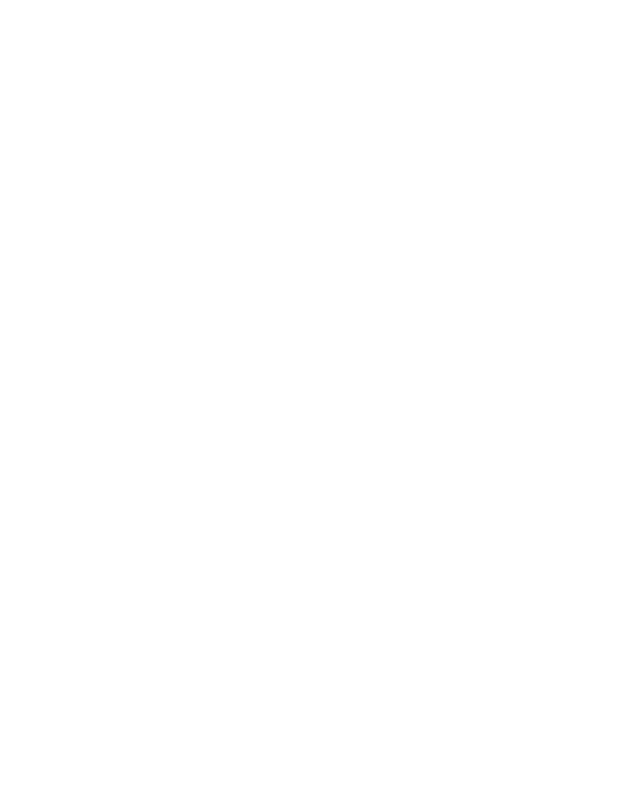
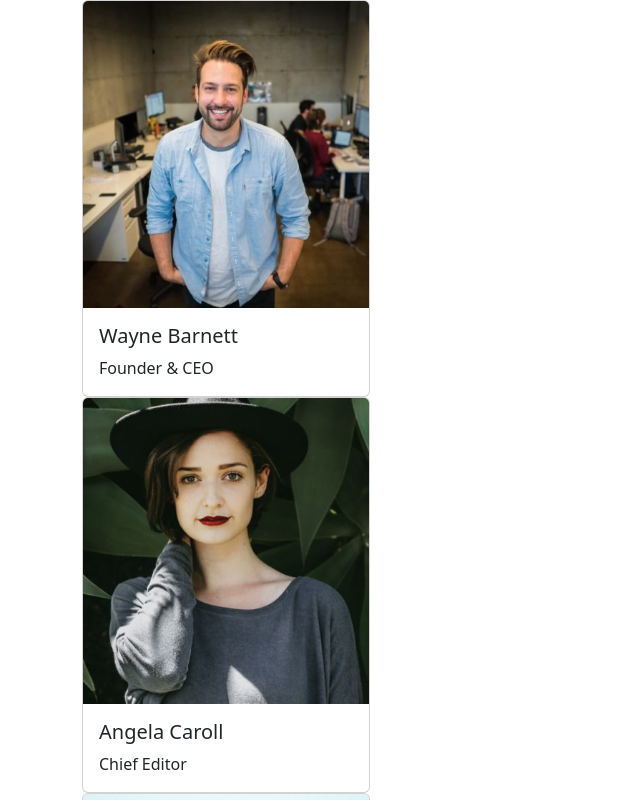
Before and after one commit to Ensick/js-our-team, a plain HTML site: page index.html in a window 1280 px wide. Shown: the top 800 px of the page, without its empty margins (0-640 px from the left). Drawn offline with nearby package versions, Linux system fonts and the light colour scheme; files whose address does not match are found by name.

Commit message:
Creata funzione di stampa degl'oggetti

```diff
--- a/assets/js/main.js
+++ b/assets/js/main.js
@@ -45,3 +45,23 @@ const team = [
       image: 'barbara-ramos-graphic-designer.jpg',
     },
   ];
+
+  let percorsoImg = '../img/'
+
+  for(let i = 0; i < team.length; i++){
+
+    let oggettiTeam = team[i]
+
+    document.getElementById('contDivJs').innerHTML +=
+    `
+    <div class="card" style="width: 18rem;">
+        <img src=${percorsoImg + oggettiTeam.image} class="card-img-top" alt="...">
+        <div class="card-body">
+            <h5 class="card-title">${oggettiTeam.name}</h5>
+            <p class="card-text">${oggettiTeam.role}</p>
+        </div>
+    </div>
+
+    `
+
+  }
--- a/index.html
+++ b/index.html
@@ -10,7 +10,15 @@
 </head>
 <body>
 
+    <header>
 
+    </header>
+
+    <main class="container" id="contDivJs">
+
+
+
+    </main>
 
 
 
```
